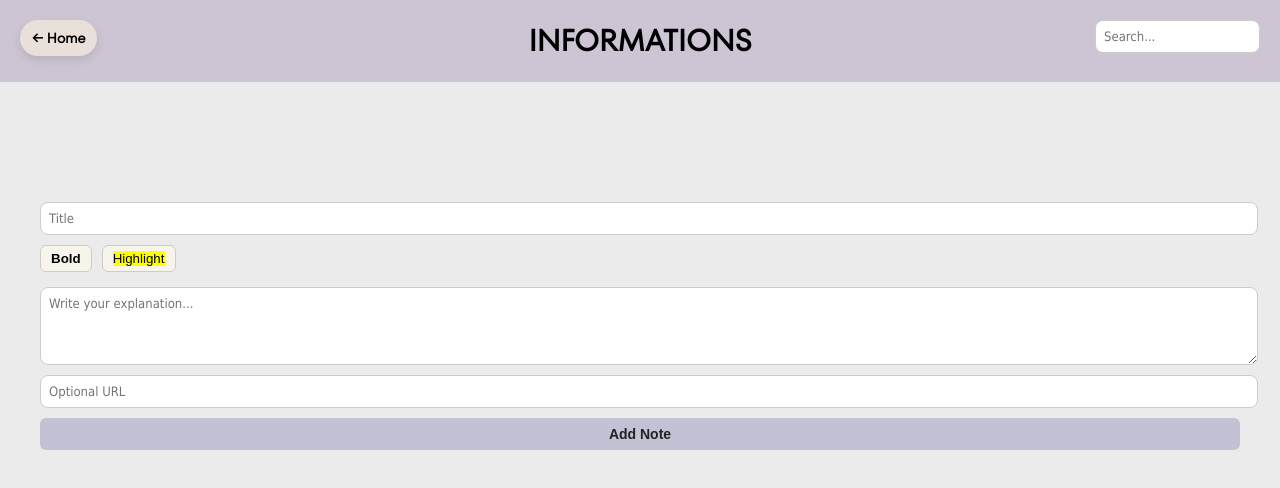
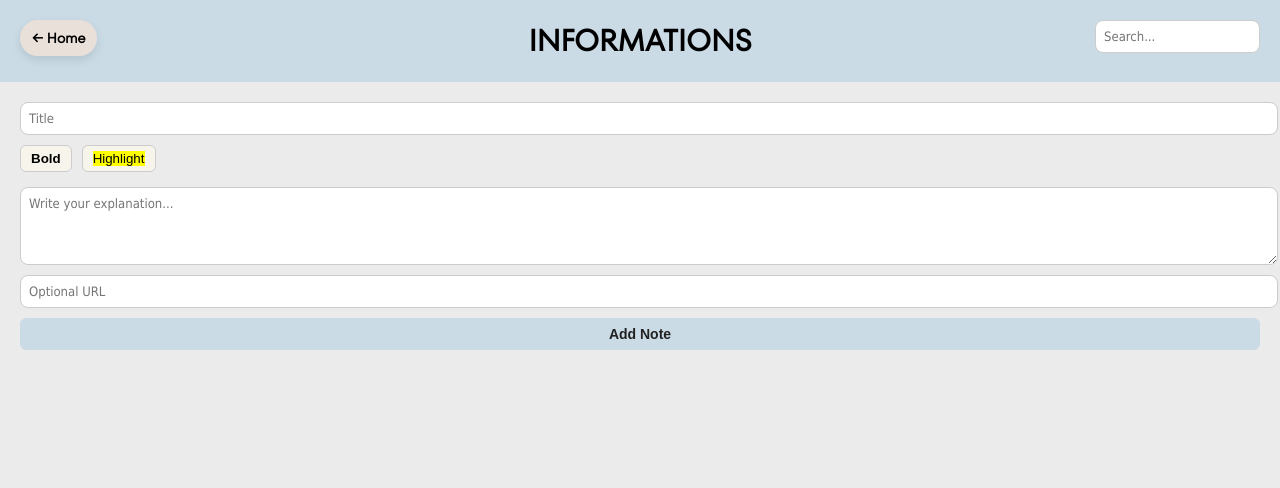
Before and after one commit to Xlyneve/CEP, a plain HTML site: page info.html in a window 1280 px wide. Drawn offline with Linux system fonts and the light colour scheme; no server answers.

Commit message:
Update info.html

```diff
--- a/info.html
+++ b/info.html
@@ -23,7 +23,7 @@
       text-align: center;
       font-size: 30px;
       margin-top: 0px;
-	  background-color: #cdc5d4;
+	  background-color: #cadbe6;
 	  padding: 20px 10px;
     }
 
@@ -68,8 +68,8 @@
 
     .container {
       width: 100%;
-      padding: 20px 40px;
-      padding-top: 100px;
+      padding: 20px 20px;
+      padding-top: 0px;
       box-sizing: border-box;
       max-width: 100vw;
     }
@@ -118,7 +118,7 @@
     }
 
     .add-btn {
-      background-color: #c3c2d5;
+      background-color: #cadbe6;
       color: #222;
       border: none;
       cursor: pointer;
@@ -168,7 +168,7 @@
     }
 
     .note-text mark {
-      background-color: #ced1f8;
+      background-color: #fcf6bd;
     }
 
     .note-url a {
```
